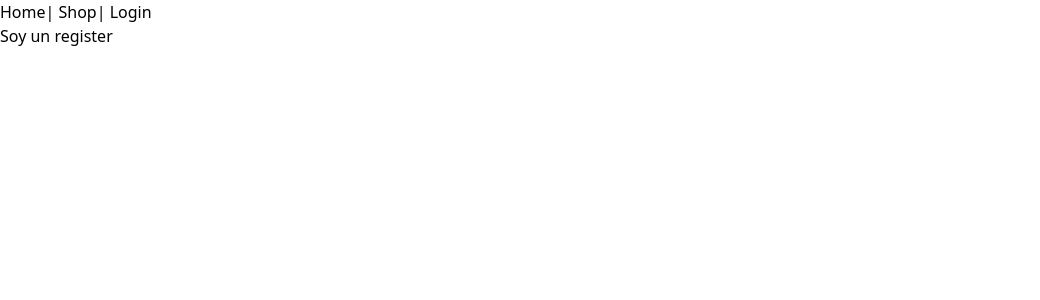
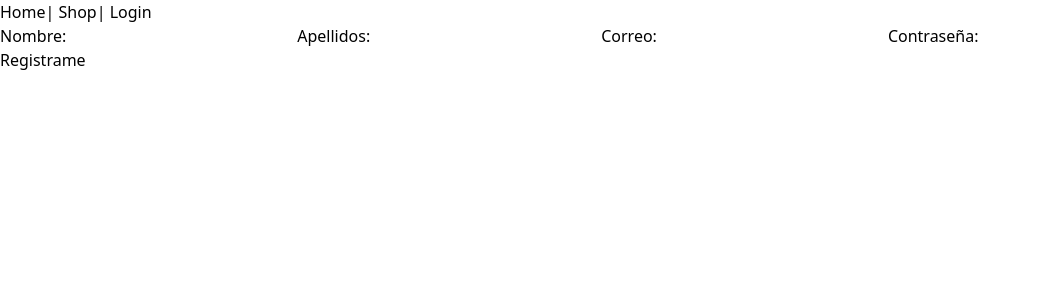
Before and after one commit to samuglz/Telepharma, a Vue app: page /register in a window 1280 px wide. Shown: the top 300 px of the page, without its empty margins (0-1040 px from the left). Built offline with nearby package versions, Linux system fonts and the light colour scheme.

Commit message:
Creada logica y html de la vista Register

```diff
--- a/src/services/databaseService.js
+++ b/src/services/databaseService.js
@@ -3,47 +3,75 @@ const BASE_API = 'http://localhost:3001';
 
 class dbService {
    async getAffiliate(field = {}) {
+      try {
          const response = await axios.get(`${BASE_API}/affiliates`, {
             params: field
          });
-      return response.data;
+         return response;
+      } catch (error) {
+         return error.response;
+      }
    }
 
    async getUser(field = {}) {
+      try {
          const response = await axios.get(`${BASE_API}/users`, {
             params: field
          });
-      return response.data;
+         return response;
+      } catch (error) {
+         return error.response;
+      }
    }
 
    async getProduct(field = {}) {
+      try {
          const response = await axios.get(`${BASE_API}/products`, {
             params: field
          });
-      return response.data;
+         return response;
+      } catch (error) {
+         return error.response;
+      }
    }
 
    async newUser(userData) {
+      try {
          const response = await axios.post(`${BASE_API}/register`, userData);
-      return response.data;
+         return response;
+      } catch (error) {
+         return error.response;
+      }
    }
 
    async newProduct(productData) {
+      try {
          const response = await axios.post(`${BASE_API}/products`, productData);
-      return response.data;
+         return response;
+      } catch (error) {
+         return error.response;
+      }
    }
 
    async newAffiliate(affiliateData) {
+      try {
          const response = await axios.post(
             `${BASE_API}/affiliates`,
             affiliateData
          );
-      return response.data;
+         return response;
+      } catch (error) {
+         return error.response;
+      }
    }
 
    async login(userData) {
+      try {
          const response = await axios.post(`${BASE_API}/login`, userData);
          return response.data;
+      } catch (error) {
+         return error.response;
+      }
    }
 }
 
--- a/src/views/Register.vue
+++ b/src/views/Register.vue
@@ -1,9 +1,94 @@
 <template>
-   <div>Soy un register</div>
+   <div>
+      <form @submit.prevent="submit">
+         <label for="firstName">Nombre:</label>
+         <input
+            type="text"
+            name="firstName"
+            id="firstName"
+            v-model="userData.firstName"
+            required
+         />
+         <label for="lastName">Apellidos:</label>
+         <input
+            type="text"
+            name="lastName"
+            id="lastName"
+            v-model="userData.lastName"
+            required
+         />
+         <label for="email">Correo:</label>
+         <input
+            type="email"
+            name="email"
+            id="email"
+            v-model="userData.email"
+            required
+         />
+         <label for="password">Contraseña:</label>
+         <input
+            type="password"
+            name="password"
+            id="password"
+            v-model="userData.password"
+            required
+         />
+         <button type="submit">Registrame</button>
+      </form>
+      <div v-if="isError">{{ messageError }}</div>
+   </div>
 </template>
 
 <script>
-export default {};
+import apiService from '../services/databaseService.js';
+export default {
+   data() {
+      return {
+         userData: {
+            email: '',
+            password: '',
+            firstName: '',
+            lastName: ''
+         },
+         isError: false,
+         codeStatus: 201,
+         messageError: ''
+      };
+   },
+   methods: {
+      async submit() {
+         const api = new apiService();
+         let response = await api.newUser(this.userData);
+         console.log('POST', response);
+         response.status !== 201
+            ? this.showError(response)
+            : this.successRegister();
+      },
+      resetForm() {
+         this.userData = {
+            email: '',
+            password: '',
+            firstName: '',
+            lastName: ''
+         };
+      },
+      showError(response) {
+         this.isError = true;
+         this.codeStatus = response.status;
+         this.messageError = response.data;
+      },
+      clearError() {
+         this.isError = false;
+         this.codeStatus = 201;
+         this.messageError = '';
+      },
+      successRegister() {
+         this.clearError();
+         this.resetForm();
+         this.$router.push('/shop');
+      }
+   }
+};
 </script>
 
 <style></style>
```
Lines whose indentation alone changed are shown as unchanged.
